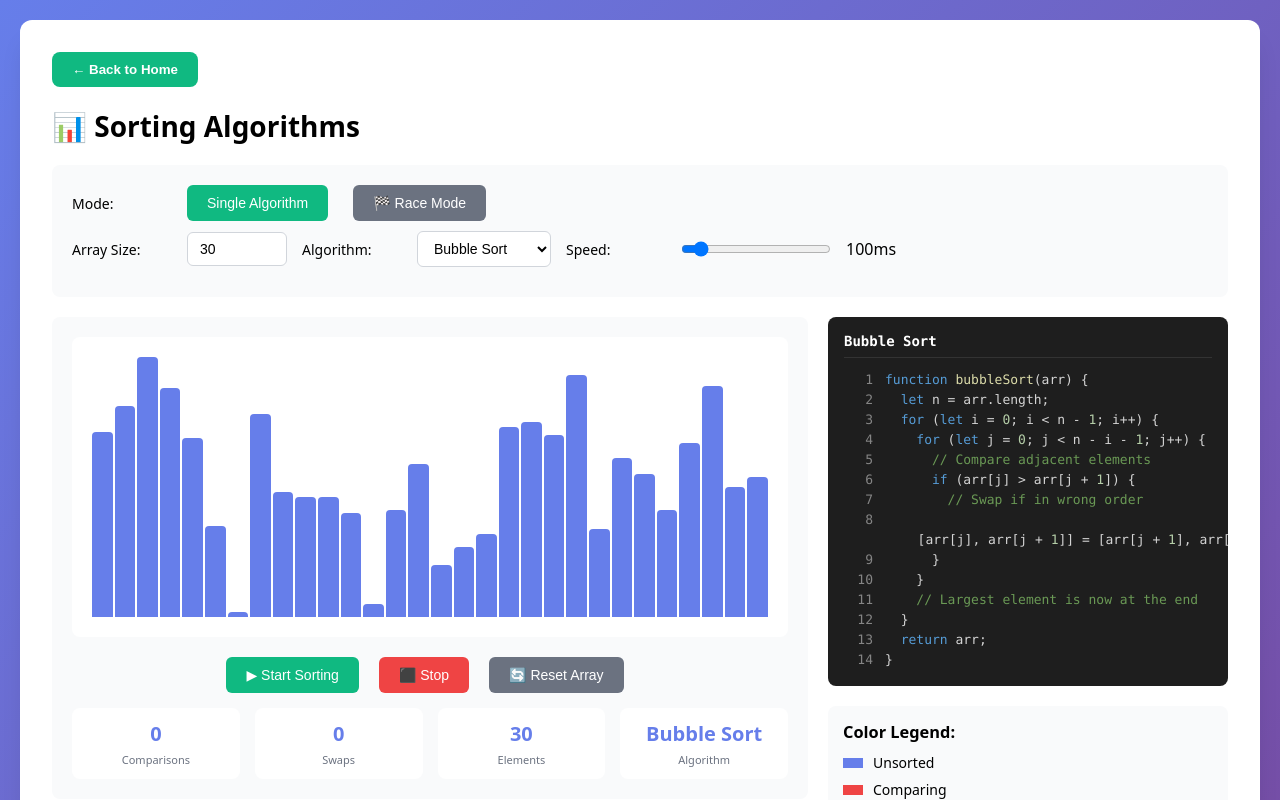
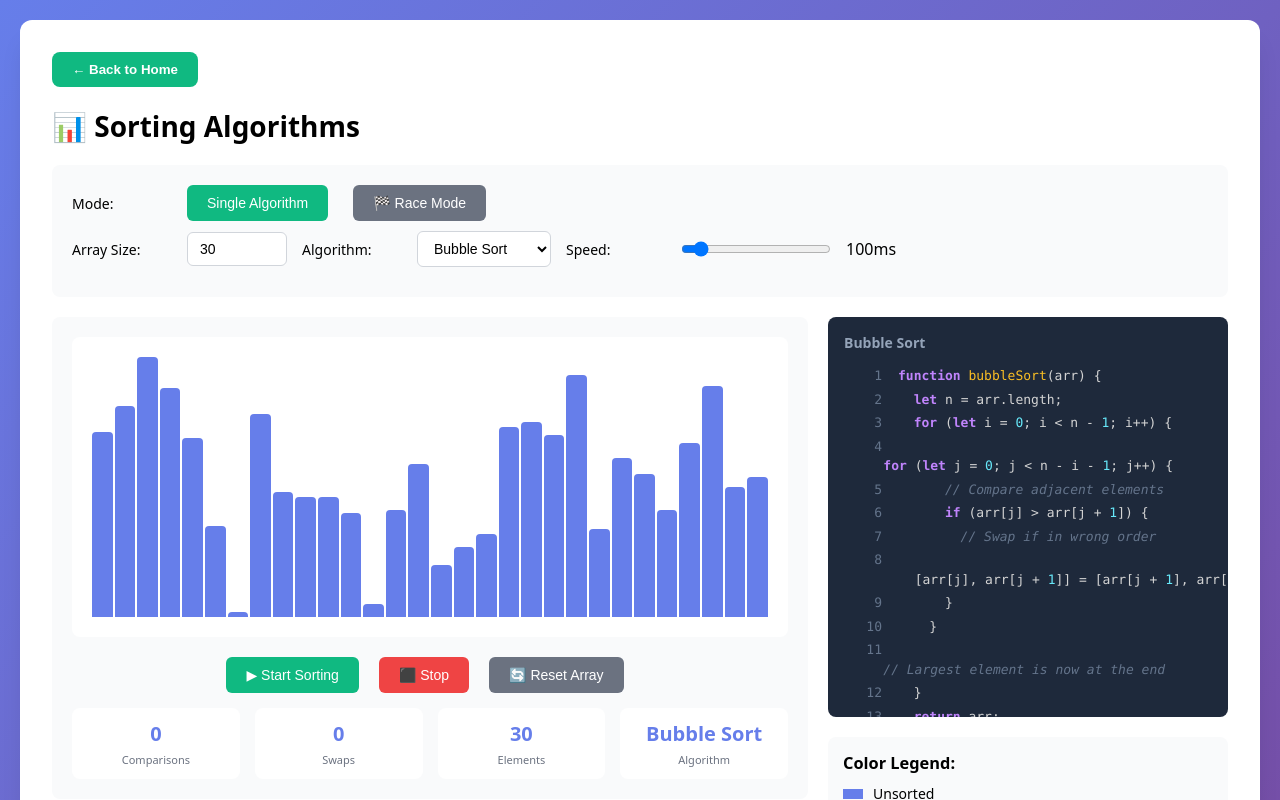
Before and after one commit to andisheGhs/algorithm-visualizer, a React app: page / in a window 1280 px wide. Both pictures are taken after a click on the element 182 px from the left and 338 px from the top of the page. Shown: the top 800 px of the page. Built offline with nearby package versions, Linux system fonts and the light colour scheme; the HTML template or start-up script is replaced by a standard one.

Commit message:
fixing code display

```diff
--- a/src/components/common/CodeDisplay.tsx
+++ b/src/components/common/CodeDisplay.tsx
@@ -5,117 +5,114 @@ interface CodeDisplayProps {
   code: string[];
   currentLine: number;
   title?: string;
-  language?: string;
 }
 
 export const CodeDisplay: React.FC<CodeDisplayProps> = ({
   code,
   currentLine,
-  title = 'Algorithm',
-  language = 'javascript'
+  title = "Algorithm Code"
 }) => {
   const styles = {
     container: {
-      background: '#1e1e1e',
+      background: '#1e293b',
       borderRadius: '8px',
       padding: '16px',
+      overflow: 'auto',
+      maxHeight: '400px',
+    },
+    title: {
+      color: '#94a3b8',
+      fontSize: '14px',
+      fontWeight: 'bold',
+      marginBottom: '12px',
+    },
+    codeContainer: {
       fontFamily: 'Consolas, Monaco, "Courier New", monospace',
       fontSize: '13px',
-      overflow: 'auto',
-      maxHeight: '500px',
+      lineHeight: '1.5',
     },
-    header: {
-      color: '#fff',
-      fontWeight: 'bold',
-      marginBottom: '12px',
-      fontSize: '14px',
-      borderBottom: '1px solid #333',
-      paddingBottom: '8px',
-    },
+    line: (isActive: boolean) => ({
+      display: 'block',
+      padding: '2px 8px',
+      backgroundColor: isActive ? '#3b82f6' : 'transparent',
+      color: isActive ? '#ffffff' : '#cbd5e1',
+      borderRadius: '4px',
+      transition: 'all 0.3s ease',
+    }),
     lineNumber: {
       display: 'inline-block',
       width: '30px',
-      color: '#858585',
+      color: '#64748b',
       textAlign: 'right' as const,
-      paddingRight: '12px',
+      marginRight: '16px',
       userSelect: 'none' as const,
     },
-    codeLine: (isActive: boolean) => ({
-      display: 'block',
-      backgroundColor: isActive ? 'rgba(255, 235, 59, 0.2)' : 'transparent',
-      borderLeft: isActive ? '3px solid #ffeb3b' : '3px solid transparent',
-      paddingLeft: '8px',
-      transition: 'all 0.3s ease',
-      minHeight: '20px',
-      lineHeight: '20px',
-    }),
     codeText: {
       color: '#d4d4d4',
       whiteSpace: 'pre' as const,
     }
   };
 
-  const getHighlightedLine = (line: string) => {
-    // Parse the line and return React elements instead of HTML strings
-    const keywords = ['function', 'let', 'const', 'var', 'if', 'else', 'for', 'while', 'return', 'new', 'delete', 'of', 'in', 'true', 'false'];
+  const syntaxHighlight = (line: string) => {
+    // Handle empty lines
+    if (!line || line.length === 0) {
+      return <span>&nbsp;</span>;
+    }
 
     // Check if it's a comment line
     if (line.trim().startsWith('//')) {
-      return <span style={{ color: '#6a9955' }}>{line}</span>;
+      return <span style={{ color: '#64748b', fontStyle: 'italic' }}>{line}</span>;
     }
 
-    // Create a more robust tokenizer
+    // Create a tokenizer that returns React elements
     const parts: React.ReactNode[] = [];
-    let currentPos = 0;
+    const keywords = ['function', 'let', 'const', 'var', 'for', 'while', 'if', 'else', 'return', 'new', 'true', 'false', 'break', 'continue', 'of', 'in'];
 
-    // Regular expression to match keywords, numbers, strings, and function names
-    const regex = /\b(function|let|const|var|if|else|for|while|return|new|delete|of|in|true|false)\b|\b\d+\b|'[^']*'|"[^"]*"|\w+(?=\()/g;
+    // Split line into tokens while preserving whitespace
+    const tokens = line.split(/(\s+|[(){}[\],;.=<>!&|+\-*/])/);
 
-    let match;
-    while ((match = regex.exec(line)) !== null) {
-      // Add text before the match
-      if (match.index > currentPos) {
-        parts.push(line.substring(currentPos, match.index));
+    tokens.forEach((token, index) => {
+      if (token === null || token === undefined || token === '') {
+        return;
       }
 
-      const matchedText = match[0];
+      // Check if token is a keyword
+      if (keywords.includes(token)) {
+        parts.push(<span key={`${index}-kw`} style={{ color: '#c084fc', fontWeight: 'bold' }}>{token}</span>);
+      }
+      // Check if token is a number
+      else if (/^\d+$/.test(token)) {
+        parts.push(<span key={`${index}-num`} style={{ color: '#67e8f9' }}>{token}</span>);
+      }
+      // Check if token is a string
+      else if (/^['"].*['"]$/.test(token)) {
+        parts.push(<span key={`${index}-str`} style={{ color: '#86efac' }}>{token}</span>);
+      }
+      // Check if it's a function name (followed by parenthesis)
+      else if (index < tokens.length - 1 && tokens[index + 1] === '(' && !/^[(){}[\],;.=<>!&|+\-*/\s]$/.test(token)) {
+        parts.push(<span key={`${index}-fn`} style={{ color: '#fbbf24' }}>{token}</span>);
+      }
+      // Default text - wrapped in span with key
+      else {
+        parts.push(<span key={`${index}-txt`}>{token}</span>);
+      }
+    });
 
-      if (keywords.includes(matchedText)) {
-        // Keywords
-        parts.push(<span key={match.index} style={{ color: '#569cd6' }}>{matchedText}</span>);
-      } else if (/^\d+$/.test(matchedText)) {
-        // Numbers
-        parts.push(<span key={match.index} style={{ color: '#b5cea8' }}>{matchedText}</span>);
-      } else if (matchedText.startsWith("'") || matchedText.startsWith('"')) {
-        // Strings
-        parts.push(<span key={match.index} style={{ color: '#ce9178' }}>{matchedText}</span>);
-      } else if (line[match.index + matchedText.length] === '(') {
-        // Function names (word followed by parenthesis)
-        parts.push(<span key={match.index} style={{ color: '#dcdcaa' }}>{matchedText}</span>);
-      } else {
-        parts.push(matchedText);
-      }
-
-      currentPos = match.index + matchedText.length;
-    }
-
-    // Add remaining text
-    if (currentPos < line.length) {
-      parts.push(line.substring(currentPos));
-    }
-
-    return <>{parts}</>;
+    return <span>{parts}</span>;
   };
 
   return (
     <div style={styles.container}>
-      {title && <div style={styles.header}>{title}</div>}
-      <div>
+      <div style={styles.title}>{title}</div>
+      <div style={styles.codeContainer}>
         {code.map((line, index) => (
-          <div key={index} style={styles.codeLine(index === currentLine)}>
+          <div
+            key={index}
+            style={styles.line(index === currentLine)}
+          >
             <span style={styles.lineNumber}>{index + 1}</span>
             <span style={styles.codeText}>
-              {getHighlightedLine(line)}
+              {syntaxHighlight(line)}
             </span>
           </div>
         ))}
```
